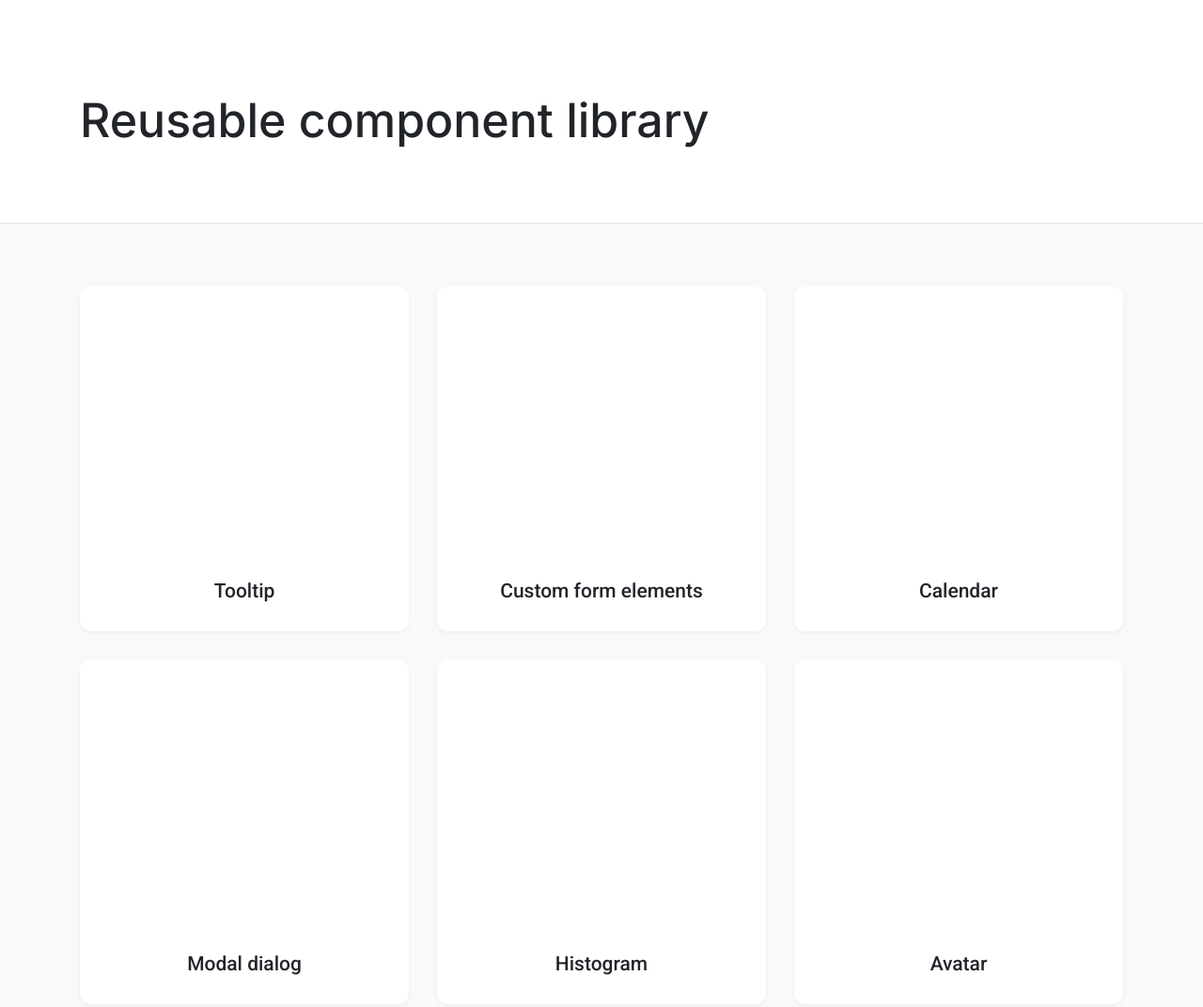
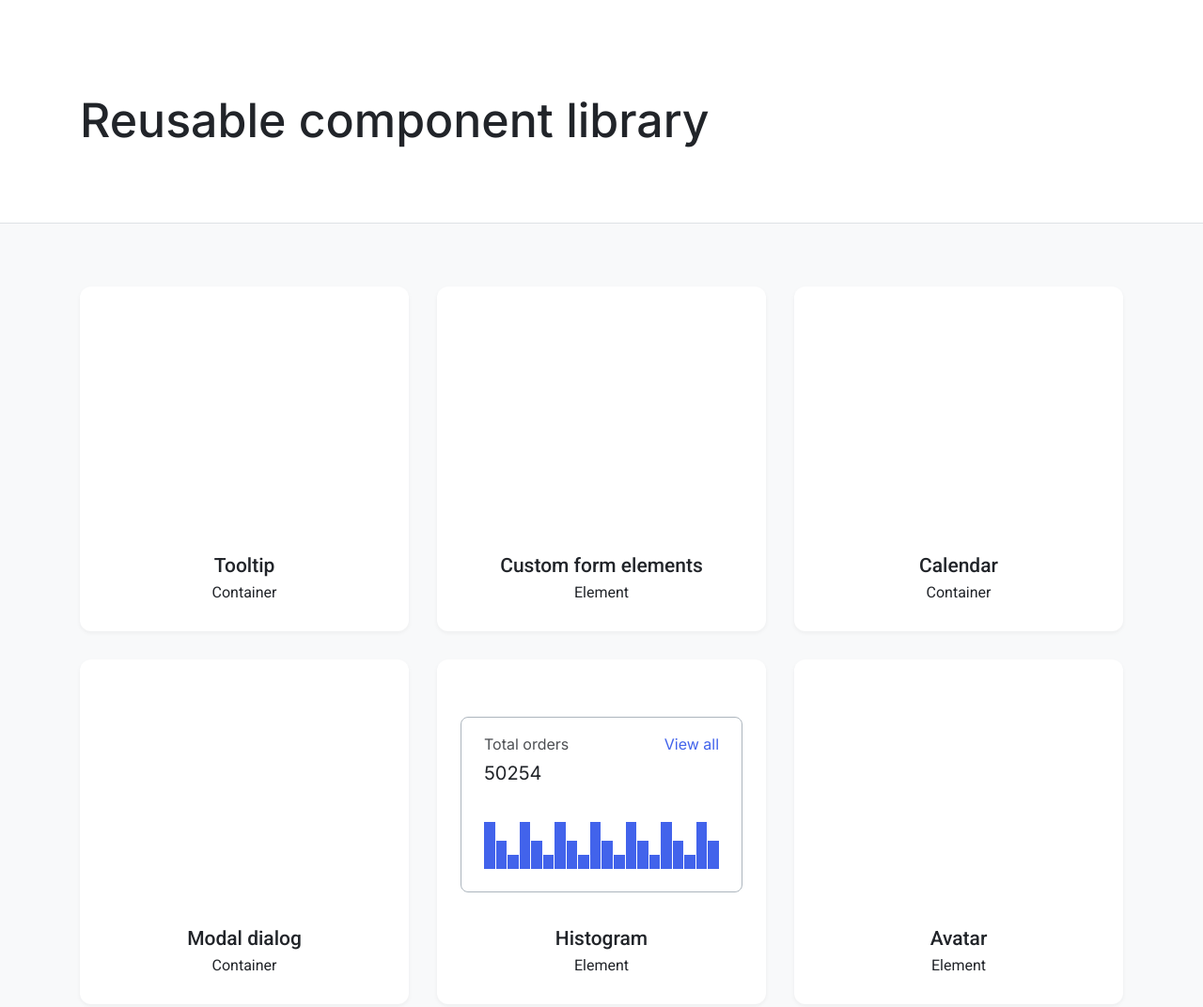
Before and after one commit to js-tasks-ru/htmlcss-20230530_julnbul, a website: page index.html in a window 1280 px wide. Shown: the top 1072 px of the page at 94% size. Drawn offline with Linux system fonts and the light colour scheme.

Commit message:
fix card-preview

```diff
--- a/04-lection2/01-histogram/histogram.css
+++ b/04-lection2/01-histogram/histogram.css
@@ -3,6 +3,7 @@
   background: var(--white);
   border: 1px solid var(--grey-3);
   border-radius: 8px;
+  font-family: 'Inter';
 }
 
 .histogram__head {
@@ -12,9 +13,6 @@
 }
 
 .histogram__title {
-  font-family: 'Inter';
-  font-style: normal;
-  font-weight: 400;
   font-size: 16px;
   line-height: 24px;
   color: var(--black);
@@ -23,18 +21,12 @@
 }
 
 .histogram__number {
-  font-family: 'Inter';
-  font-style: normal;
-  font-weight: 400;
   font-size: 20px;
   line-height: 26px;
   color: var(--black);
 }
 
 .histogram__link {
-  font-family: 'Inter';
-  font-style: normal;
-  font-weight: 400;
   font-size: 16px;
   line-height: 24px;
   color: var(--component);
--- a/assets/css/main.css
+++ b/assets/css/main.css
@@ -5,6 +5,8 @@
 @import '../../components/main/main.css';
 @import '../../components/footer/footer.css';
 @import '../../components/container/container.css';
+@import '../../components/preview-card/preview-card.css';
+@import '../../04-lection2/01-histogram/histogram.css';
 
 
 :root {
@@ -33,9 +35,9 @@
 }
 
 
-
-* {
+body {
     font-family: 'Roboto', sans-serif;
     font-style: normal;
+    font-weight: 400;
     color: var(--black);
 }
--- a/components/main/main.css
+++ b/components/main/main.css
@@ -5,34 +5,8 @@
   border-bottom: 1px solid var(--grey-2);
 }
 
-.preview__list {
+.main__list {
   display: flex;
   flex-wrap: wrap;
   gap: 30px;
 }
-
-.preview-card {
-  width: 350px;
-  height: 367px;
-  background-color: var(--white);
-  box-shadow: 0px 2px 4px rgba(33, 36, 41, 0.05);
-  border-radius: 12px;
-}
-
-.preview-card__body {
-  height: 312px;
-}
-
-.preview-card__footer {
-  text-align: center;
-}
-
-.preview-card__title {
-  margin-bottom: 30px;
-  font-family: 'Roboto';
-  font-style: normal;
-  font-weight: 500;
-  font-size: 21px;
-  line-height: 25px;
-  color: var(--black);
-}
--- /dev/null
+++ b/components/preview-card/preview-card.css
@@ -0,0 +1,30 @@
+.preview-card {
+  display: flex;
+  flex-direction: column;
+  justify-content: space-between;
+  width: 350px;
+  height: 367px;
+  color: var(--black);
+  background-color: var(--white);
+  box-shadow: 0px 2px 4px rgba(33, 36, 41, 0.05);
+  border-radius: 12px;
+  }
+
+.preview-card__footer {
+  text-align: center;
+  margin-bottom: 32px;
+}
+
+.preview-card__title {
+  margin-bottom: 6px;
+  font-weight: 500;
+  font-size: 21px;
+  line-height: 25px;
+}
+.preview-card__description {
+font-size: 16px;
+line-height: 19px;
+}
+.preview-card__histogram {
+  margin: 61px 25px 0;
+}
--- a/index.html
+++ b/index.html
@@ -13,59 +13,85 @@
         <h1 class="header__title">Reusable component library</h1>
       </div>
     </header>
-    <main class="main page__main">
+    <main class="main">
       <div class="main__container container">
-        <div class="main__preview preview">
-          <ul class="preview__list">
-            <li class="preview__item">
-              <article class="preview-card">
+        <div class="main__list">
+          <a class="preview-card" href="">
             <div class="preview-card__body"></div>
             <div class="preview-card__footer">
               <div class="preview-card__title">Tooltip</div>
+              <div class="preview-card__description">Container</div>
             </div>
-              </article>
-            </li>
-            <li class="preview__item">
-              <article class="preview-card">
+          </a>
+          <a class="preview-card" href="">
             <div class="preview-card__body"></div>
             <div class="preview-card__footer">
               <div class="preview-card__title">Custom form elements</div>
+              <div class="preview-card__description">Element</div>
             </div>
-              </article>
-            </li>
-            <li class="preview__item">
-              <article class="preview-card">
+          </a>
+          <a class="preview-card" href="">
             <div class="preview-card__body"></div>
             <div class="preview-card__footer">
               <div class="preview-card__title">Calendar</div>
+              <div class="preview-card__description">Container</div>
             </div>
-              </article>
-            </li>
-            <li class="preview__item">
-              <article class="preview-card">
+          </a>
+          <a class="preview-card" href="">
             <div class="preview-card__body"></div>
             <div class="preview-card__footer">
               <div class="preview-card__title">Modal dialog</div>
+              <div class="preview-card__description">Container</div>
             </div>
-              </article>
-            </li>
-            <li class="preview__item">
-              <article class="preview-card">
-                <div class="preview-card__body"></div>
+          </a>
+          <a class="preview-card" href="">
+            <div class="preview-card__body">
+              <div class="preview-card__histogram histogram">
+                <div class="histogram__head">
+                  <div class="histogram__description">
+                    <div class="histogram__title">Total orders</div>
+                    <div class="histogram__number">50254</div>
+                  </div>
+                  <object data="" type="owo/uwu">
+                    <a href="" class="histogram__link">View all</a>
+                  </object>
+                </div>
+                <div class="histogram__chart">
+                  <div class="histogram__column histogram__column_large"></div>
+                  <div class="histogram__column histogram__column_medium"></div>
+                  <div class="histogram__column histogram__column_small"></div>
+                  <div class="histogram__column histogram__column_large"></div>
+                  <div class="histogram__column histogram__column_medium"></div>
+                  <div class="histogram__column histogram__column_small"></div>
+                  <div class="histogram__column histogram__column_large"></div>
+                  <div class="histogram__column histogram__column_medium"></div>
+                  <div class="histogram__column histogram__column_small"></div>
+                  <div class="histogram__column histogram__column_large"></div>
+                  <div class="histogram__column histogram__column_medium"></div>
+                  <div class="histogram__column histogram__column_small"></div>
+                  <div class="histogram__column histogram__column_large"></div>
+                  <div class="histogram__column histogram__column_medium"></div>
+                  <div class="histogram__column histogram__column_small"></div>
+                  <div class="histogram__column histogram__column_large"></div>
+                  <div class="histogram__column histogram__column_medium"></div>
+                  <div class="histogram__column histogram__column_small"></div>
+                  <div class="histogram__column histogram__column_large"></div>
+                  <div class="histogram__column histogram__column_medium"></div>
+                </div>
+              </div>
+            </div>
             <div class="preview-card__footer">
               <div class="preview-card__title">Histogram</div>
+              <div class="preview-card__description">Element</div>
             </div>
-              </article>
-            </li>
-            <li class="preview__item">
-              <article class="preview-card">
+          </a>
+          <a class="preview-card" href="">
             <div class="preview-card__body"></div>
             <div class="preview-card__footer">
               <div class="preview-card__title">Avatar</div>
+              <div class="preview-card__description">Element</div>
             </div>
-              </article>
-            </li>
-          </ul>
+          </a>
         </div>
       </div>
     </main>
```
Lines whose indentation alone changed are shown as unchanged.
